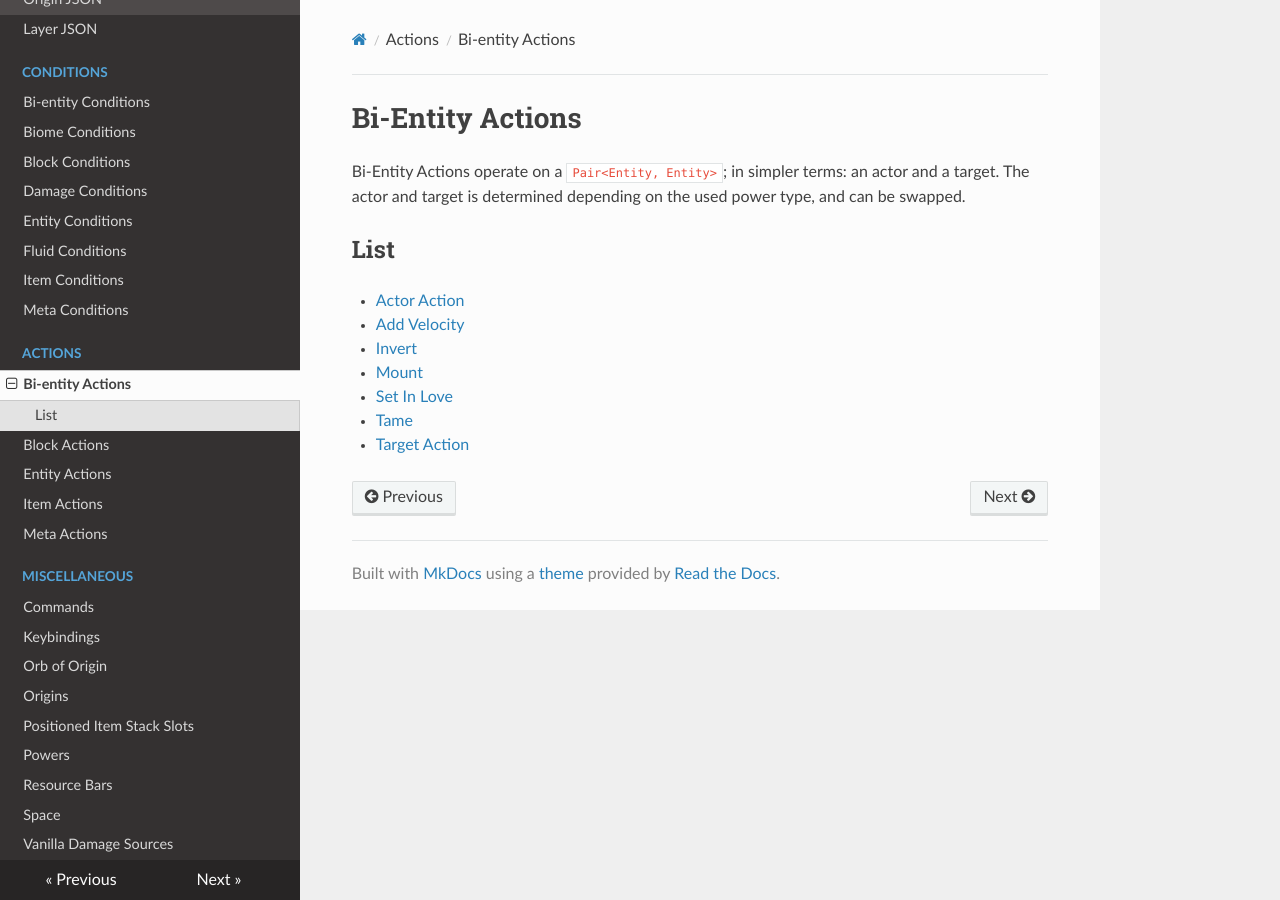
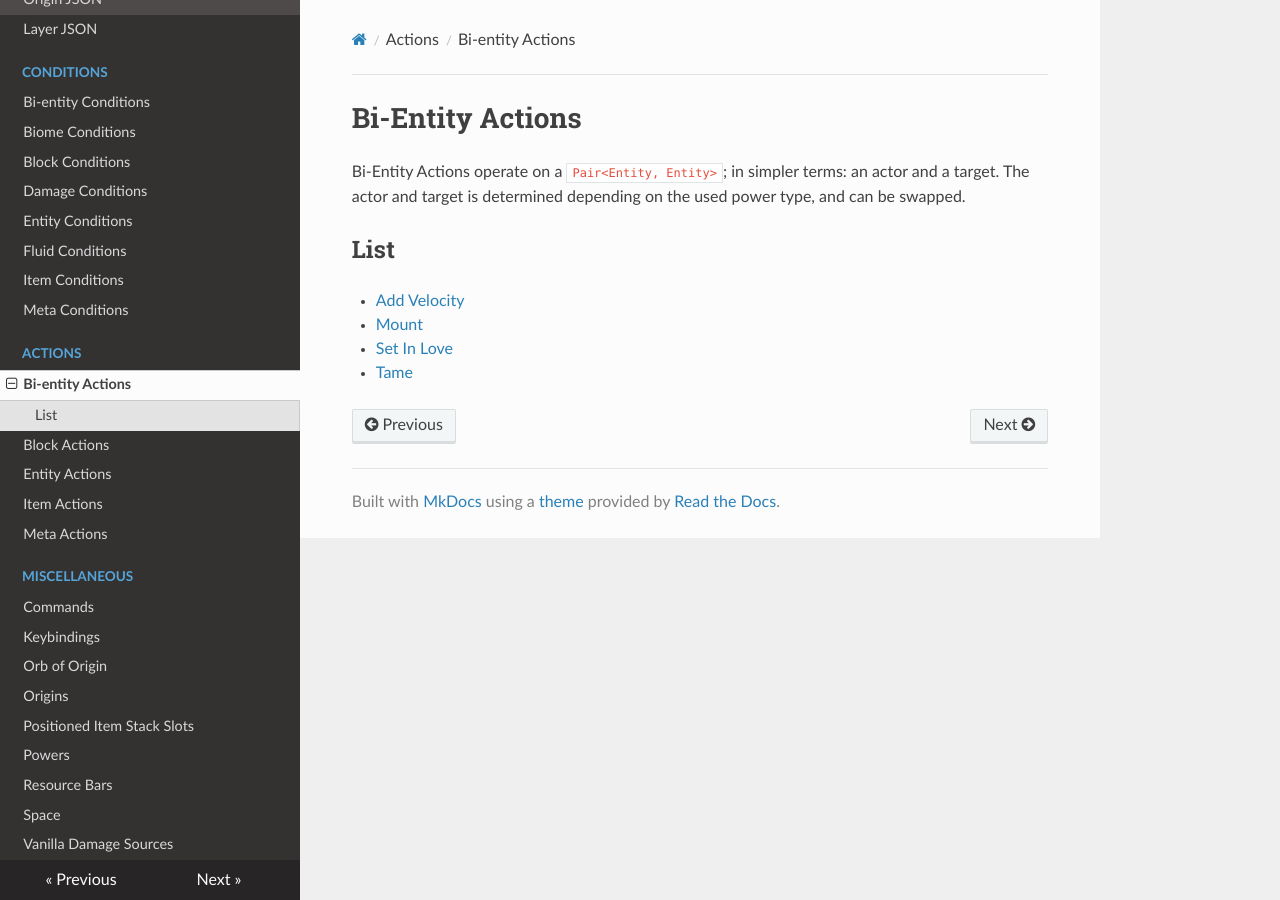
Before and after one commit to apace100/origins-docs, an MkDocs documentation site: the page built from docs/bientity_actions.md, in a window 1280 px wide. Built offline with MkDocs 1.6.1, drawn with Linux system fonts in a browser that asks for light colours; nearby versions of some CDN libraries.

Commit message:
Removed remnants and fixed formatting Specifically in the `bientity_actions.md` and the `meta_actions.md` documents

```diff
--- a/docs/bientity_actions.md
+++ b/docs/bientity_actions.md
@@ -8,10 +8,7 @@ Bi-Entity Actions operate on a `Pair<Entity, Entity>`; in simpler terms: an acto
 
 ## List
 
-* [Actor Action](bientity_actions/actor_action.md)
 * [Add Velocity](bientity_actions/add_velocity.md)
-* [Invert](bientity_actions/invert.md)
 * [Mount](bientity_actions/mount.md)
 * [Set In Love](bientity_actions/set_in_love.md)
 * [Tame](bientity_actions/tame.md)
-* [Target Action](bientity_actions/target_action.md)
```
Also changed, not shown: docs/meta_actions.md (+4 -0 lines).
